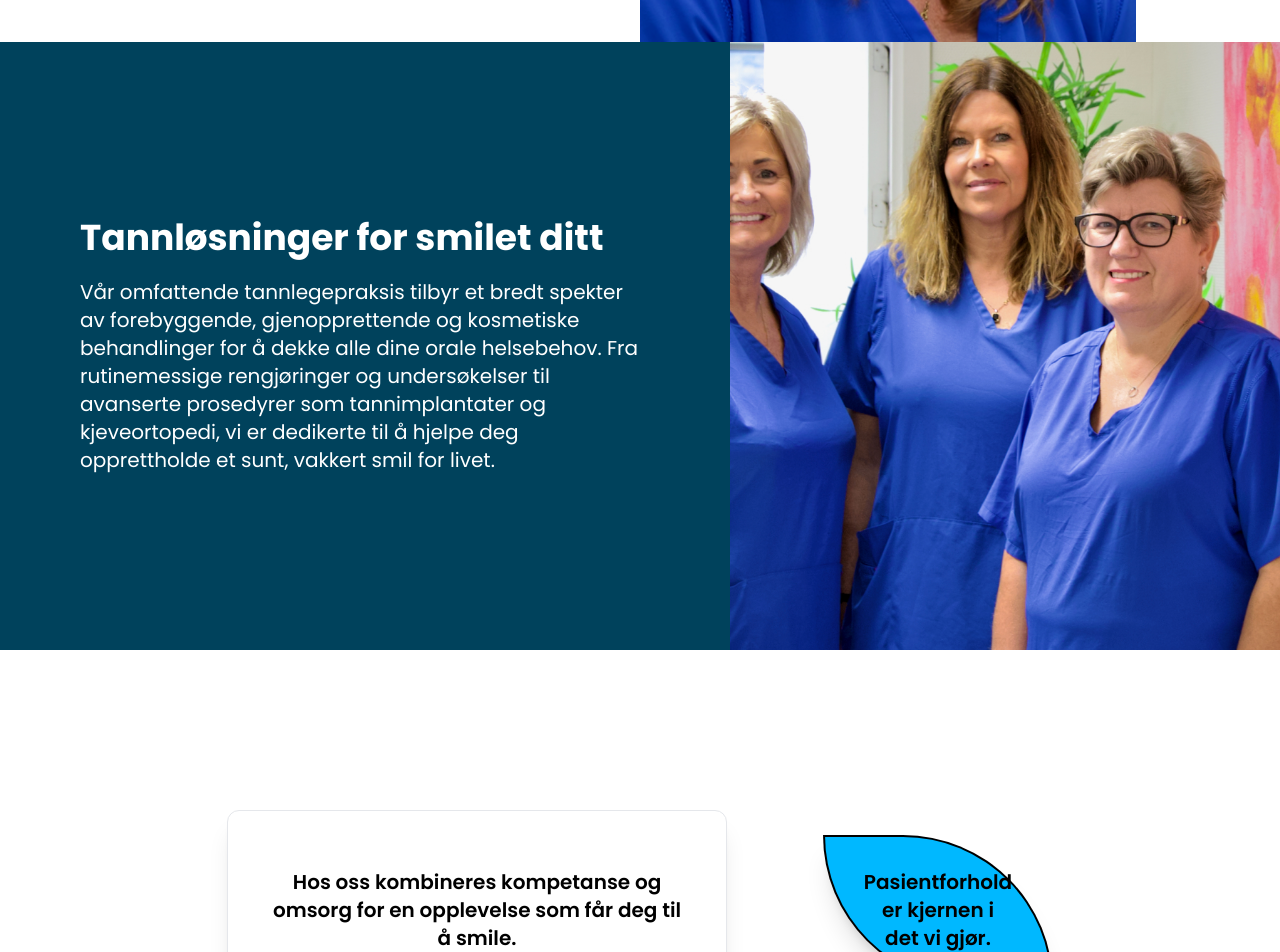
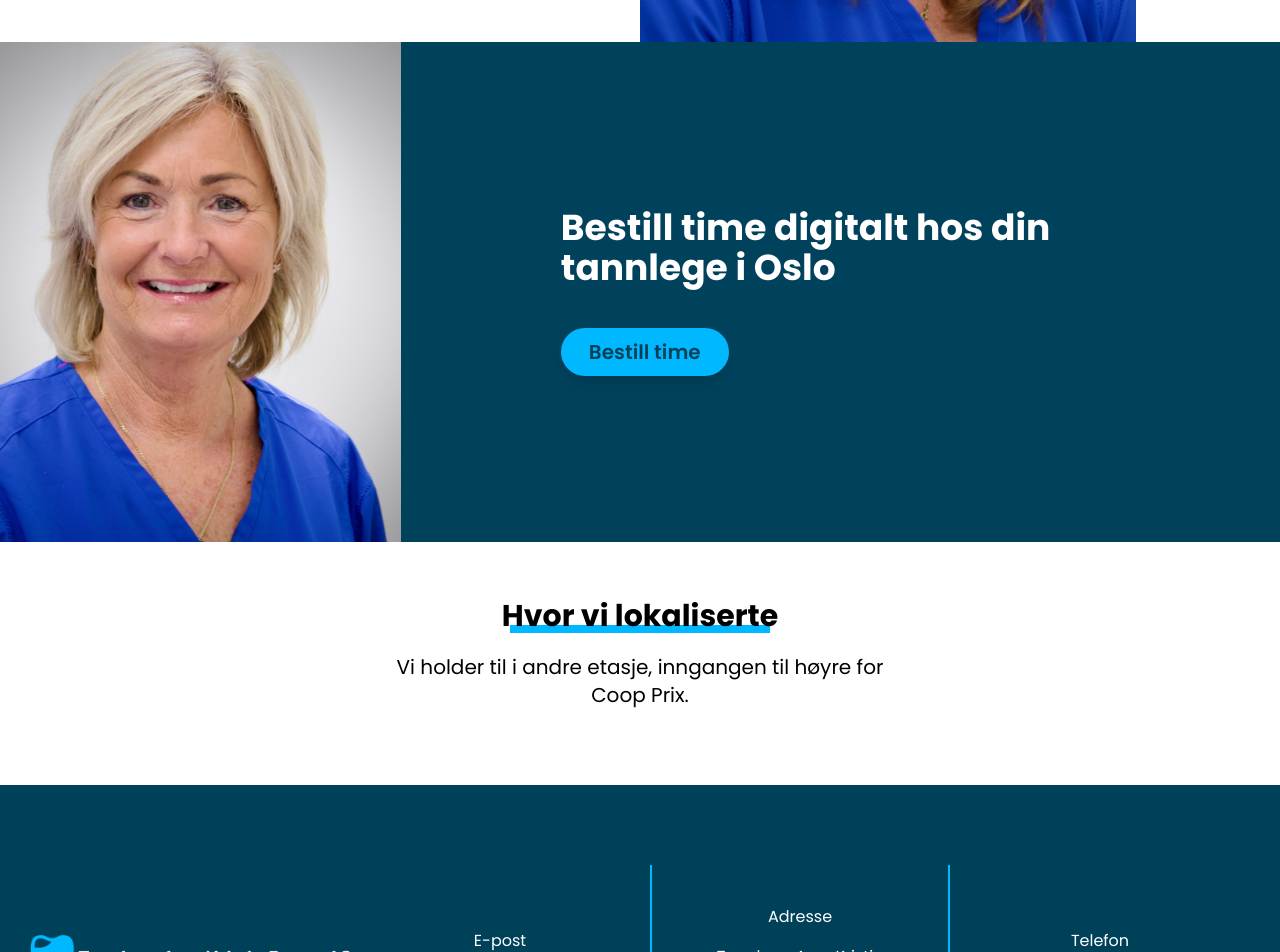
Before and after one commit to MastooraTurkmen/tannglege-engen-as, a Next.js app: page /Omoss in a window 1280 px wide. Shown: the part 3200-4152 px from the top of the page. Built offline with nearby package versions, Linux system fonts and the light colour scheme; a web font is replaced by a local one.

Commit message:
makes some changes

```diff
--- a/components/AboutHero.jsx
+++ b/components/AboutHero.jsx
@@ -21,8 +21,8 @@ const AboutHero = () => {
         })}
       </div>
       <AboutComponent2 />
-      <Section3 />
-      <AboutComponent3 />
+      {/* <Section3 /> */}
+      {/* <AboutComponent3 /> */}
       <Section5 children="/new-images/Ellen.png" />
     </div>
   );
```
